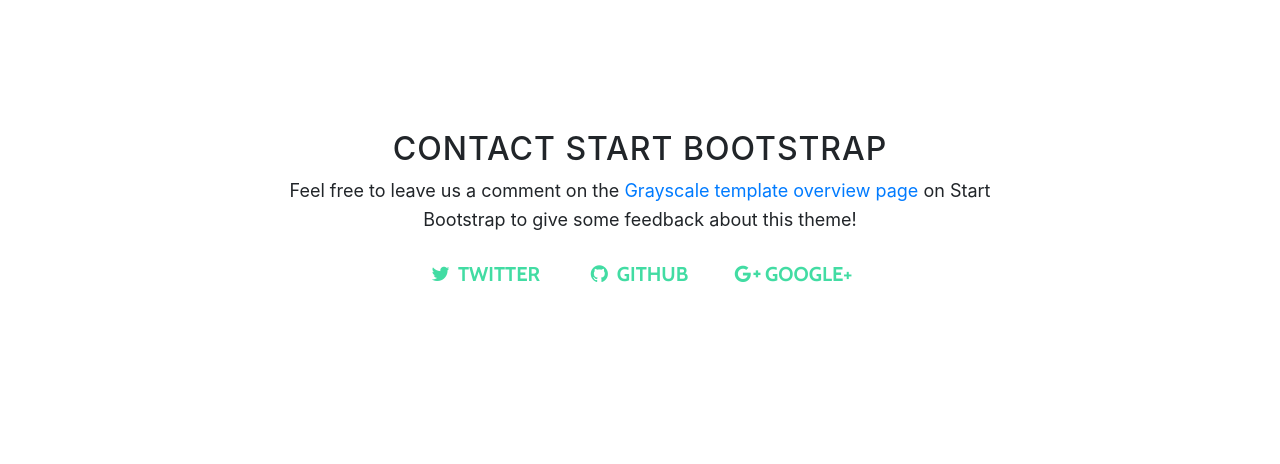
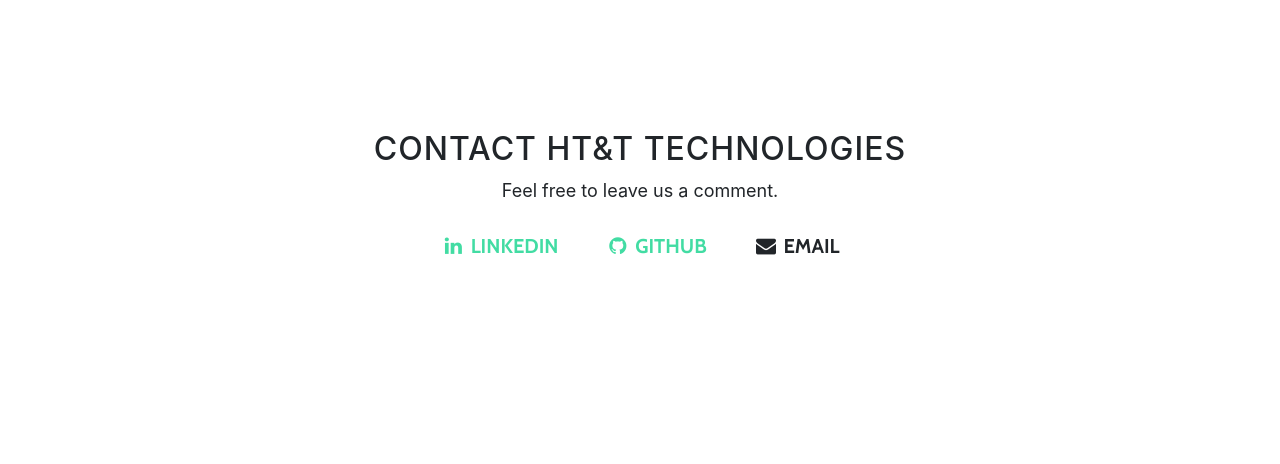
Before and after one commit to ttejuosho/h3tech, a website with bundled scripts: page index.html in a window 1280 px wide. Shown: the part 2060-2524 px from the top of the page. Built offline with nearby package versions, Linux system fonts and the light colour scheme.

Commit message:
social links

```diff
--- a/index.html
+++ b/index.html
@@ -8,7 +8,7 @@
     <meta name="description" content="">
     <meta name="author" content="">
 
-    <title>Grayscale - Start Bootstrap Theme</title>
+    <title>HT&T Technologies</title>
 
     <!-- Bootstrap core CSS -->
     <link href="vendor/bootstrap/css/bootstrap.min.css" rel="stylesheet">
@@ -97,27 +97,25 @@
       <div class="container">
         <div class="row">
           <div class="col-lg-8 mx-auto">
-            <h2>Contact Start Bootstrap</h2>
-            <p>Feel free to leave us a comment on the
-              <a href="http://startbootstrap.com/template-overviews/grayscale/">Grayscale template overview page</a>
-              on Start Bootstrap to give some feedback about this theme!</p>
+            <h2>Contact HT&T Technologies</h2>
+            <p>Feel free to leave us a comment. </p>
             <ul class="list-inline banner-social-buttons">
               <li class="list-inline-item">
-                <a href="https://twitter.com/SBootstrap" class="btn btn-default btn-lg">
-                  <i class="fa fa-twitter fa-fw"></i>
-                  <span class="network-name">Twitter</span>
+                <a href="https://www.linkedin.com/in/ttejuosho" class="btn btn-default btn-lg">
+                  <i class="fa fa-linkedin fa-fw"></i>
+                  <span class="network-name">Linkedin</span>
                 </a>
               </li>
               <li class="list-inline-item">
-                <a href="https://github.com/BlackrockDigital/startbootstrap" class="btn btn-default btn-lg">
+                <a href="https://www.github.com/ttejuosho" class="btn btn-default btn-lg">
                   <i class="fa fa-github fa-fw"></i>
                   <span class="network-name">Github</span>
                 </a>
               </li>
               <li class="list-inline-item">
-                <a href="https://plus.google.com/+Startbootstrap/posts" class="btn btn-default btn-lg">
-                  <i class="fa fa-google-plus fa-fw"></i>
-                  <span class="network-name">Google+</span>
+                <a mailto="ttejuosho@aol.com" class="btn btn-default btn-lg">
+                  <i class="fa fa-envelope fa-fw"></i>
+                  <span class="network-name">Email</span>
                 </a>
               </li>
             </ul>
```
